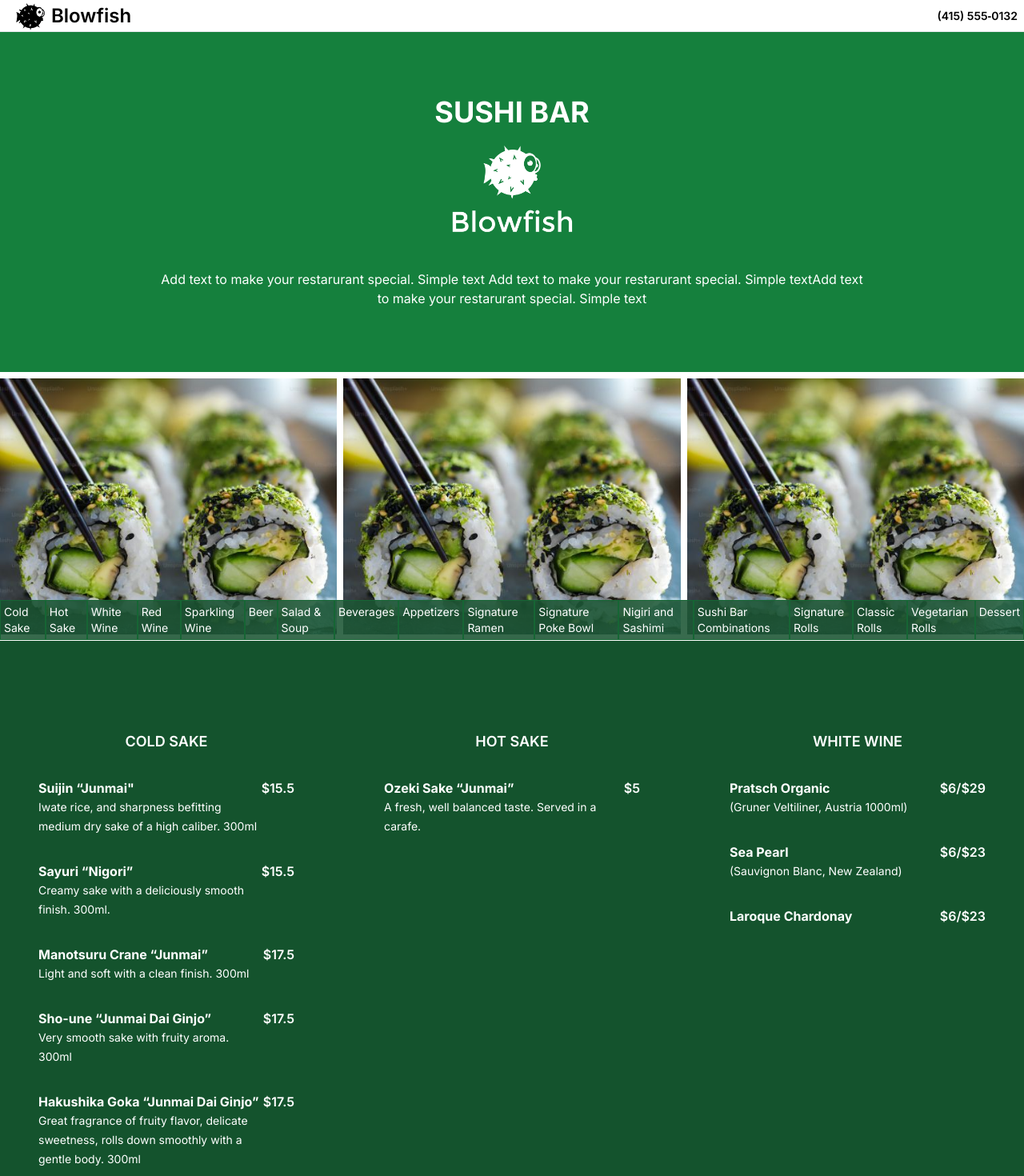
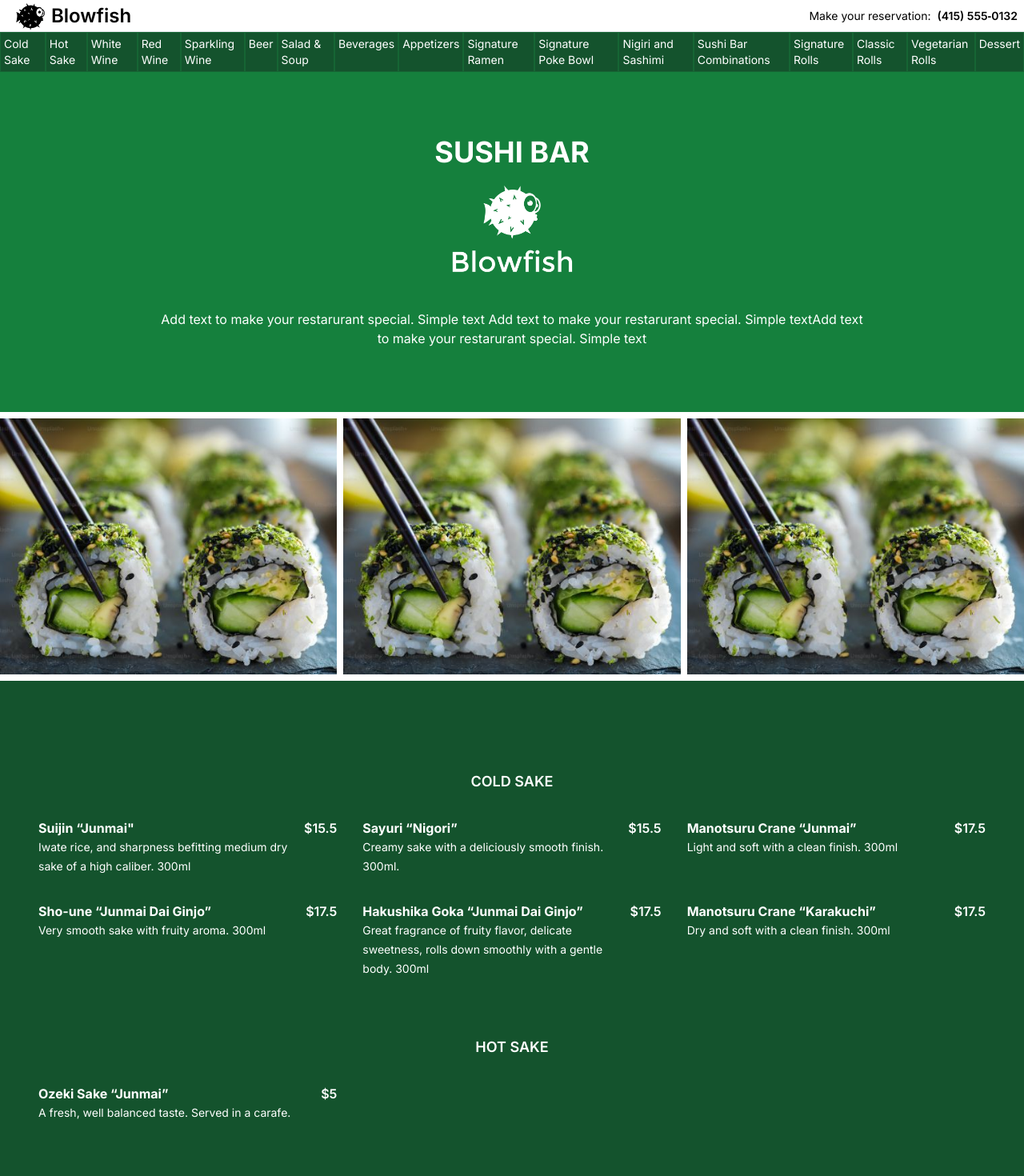
Before and after one commit to wjaqbo/wjaqbo.github.io, a Next.js app: page / in a window 1280 px wide. Shown: the top 1470 px of the page at 80% size. Built offline with nearby package versions, Linux system fonts and the light colour scheme.

Commit message:
Adjust menu grid

```diff
--- a/src/app/page.tsx
+++ b/src/app/page.tsx
@@ -3,10 +3,10 @@ import { Hero, Slider, Menu, Navigation } from "@/components";
 export default function Home() {
   return (
     <main className="w-full">
+      <Navigation />
       <Hero />
       <Slider />
       <Menu />
-      <Navigation />
     </main>
   );
 }
--- a/src/components/Header.tsx
+++ b/src/components/Header.tsx
@@ -4,7 +4,7 @@ import React from "react";
 
 export default function Header() {
   return (
-    <header className="top-0 z-10 flex h-10 items-center justify-between overflow-hidden border-b bg-white bg-opacity-50 px-2 backdrop-blur-xl">
+    <header className="sticky top-0 z-10 flex h-10 items-center justify-between overflow-hidden border-b bg-white bg-opacity-50 px-2 backdrop-blur-xl">
       <Link href="/">
         <Image
           data-aos="fade-right"
@@ -17,7 +17,7 @@ export default function Header() {
         <h1 className="pl-14 text-2xl font-semibold">Blowfish</h1>
       </Link>
       <div className="flex gap-2 text-sm">
-        <p className="hidden">Make your reservation:</p>
+        <p className="hidden md:inline-flex">Make your reservation:</p>
         <p className="font-semibold">(415)&nbsp;555&#8209;0132</p>
       </div>
     </header>
--- a/src/components/Menu.tsx
+++ b/src/components/Menu.tsx
@@ -5,7 +5,7 @@ import menu from "@/menu-blowfish.json";
 export default function Menu() {
   return (
     <section className="dark:bg-green-900 dark:text-white">
-      <ul className="gap grid gap-20 py-24 md:grid-cols-2 lg:px-8 xl:grid-cols-3">
+      <ul className="grid gap-10 py-24">
         {menu.map((category) => (
           <li key={category.categoryId}>
             <h3
@@ -15,11 +15,11 @@ export default function Menu() {
             >
               {category.title}
             </h3>
-            <ul>
+            <ul className="center grid md:grid-cols-2 lg:px-8 xl:grid-cols-3">
               {category.listItems.map((item) => (
                 <li
                   data-aos={"fade-up"}
-                  className="m-4 my-8 flex justify-between gap-1"
+                  className="m-4 flex justify-between gap-1"
                   key={item.name}
                 >
                   <div>
--- a/src/components/Navigation.tsx
+++ b/src/components/Navigation.tsx
@@ -8,13 +8,13 @@ export default async function Navigation() {
     <Link
       key={category.categoryId}
       href={`/#${category.categoryId}`}
-      className="border border-green-800 p-1 text-sm text-white outline-none hover:bg-green-800 focus:bg-green-800 active:bg-green-800"
+      className="border border-green-800 p-1 text-sm outline-none hover:bg-green-800 focus:bg-green-800 active:bg-green-800 dark:text-white"
     >
       {category.title}
     </Link>
   ));
   return (
-    <section className="sticky bottom-0 z-20 bg-green-900 bg-opacity-80 backdrop-blur-2xl">
+    <section className="sticky bottom-0 z-20 bg-opacity-80 backdrop-blur-2xl dark:bg-green-900">
       {/* <h2 className="text-4xl font-bold text-white">MENU</h2> */}
       <nav className="flex items-stretch">{caterogies}</nav>
     </section>
```
